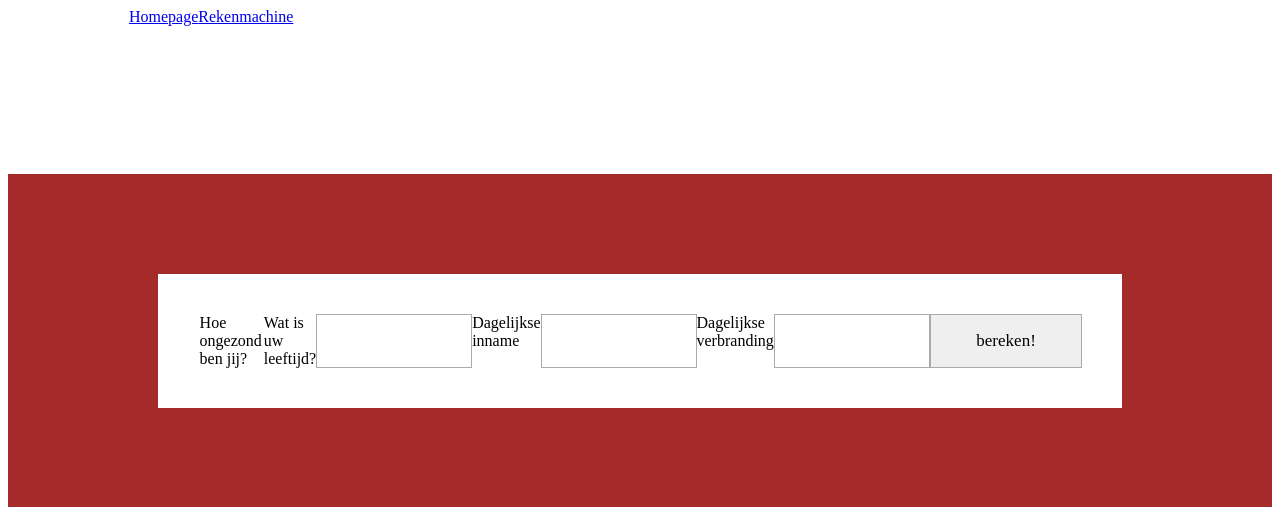
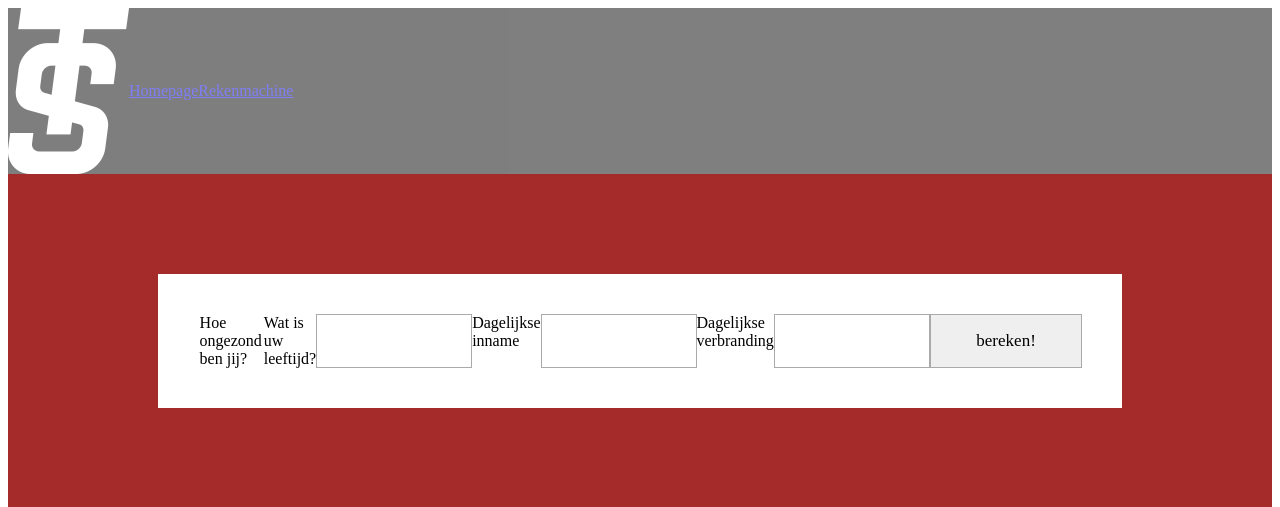
Before and after one commit to AsianHalation/Praktijk, a PHP site: page / in a window 1280 px wide. Shown: the top 507 px of the page. Run offline with PHP 8.4, Linux system fonts and the light colour scheme.

Commit message:
begin nav

```diff
--- a/Periode-1/TrainWorks/css/nav.css
+++ b/Periode-1/TrainWorks/css/nav.css
@@ -0,0 +1,22 @@
+.nav {
+    display: flex;
+    width: 100%;
+    flex-direction: row;
+    align-items: center;
+    align-content: center;
+    background-color: black;
+    opacity: 50%;
+    color: white;
+}
+
+.embleem {
+    display: flex;
+    align-self: center;
+}
+
+.links {
+    display: flex;
+    width: 80%;
+    align-items: center;
+    align-content: center;
+}
--- a/Periode-1/TrainWorks/nav.php
+++ b/Periode-1/TrainWorks/nav.php
@@ -5,11 +5,17 @@
     <meta name="viewport" content="width=device-width, initial-scale=1.0">
     <link rel="stylesheet" href="css/nav.css">
 </head>
+
 <body>
     <div class="nav">
-        <img src="logo.png">
-        <a href="homepage.php">Homepage</a>
-        <a href="index.php">Rekenmachine</a>
+        <div class="embleem">
+            <img src="logo.png">
+        </div>
+
+        <div class="links">
+            <a href="homepage.php">Homepage</a>
+            <a href="index.php">Rekenmachine</a>
+        </div>
     </div>
 </body>
 </html>
```
